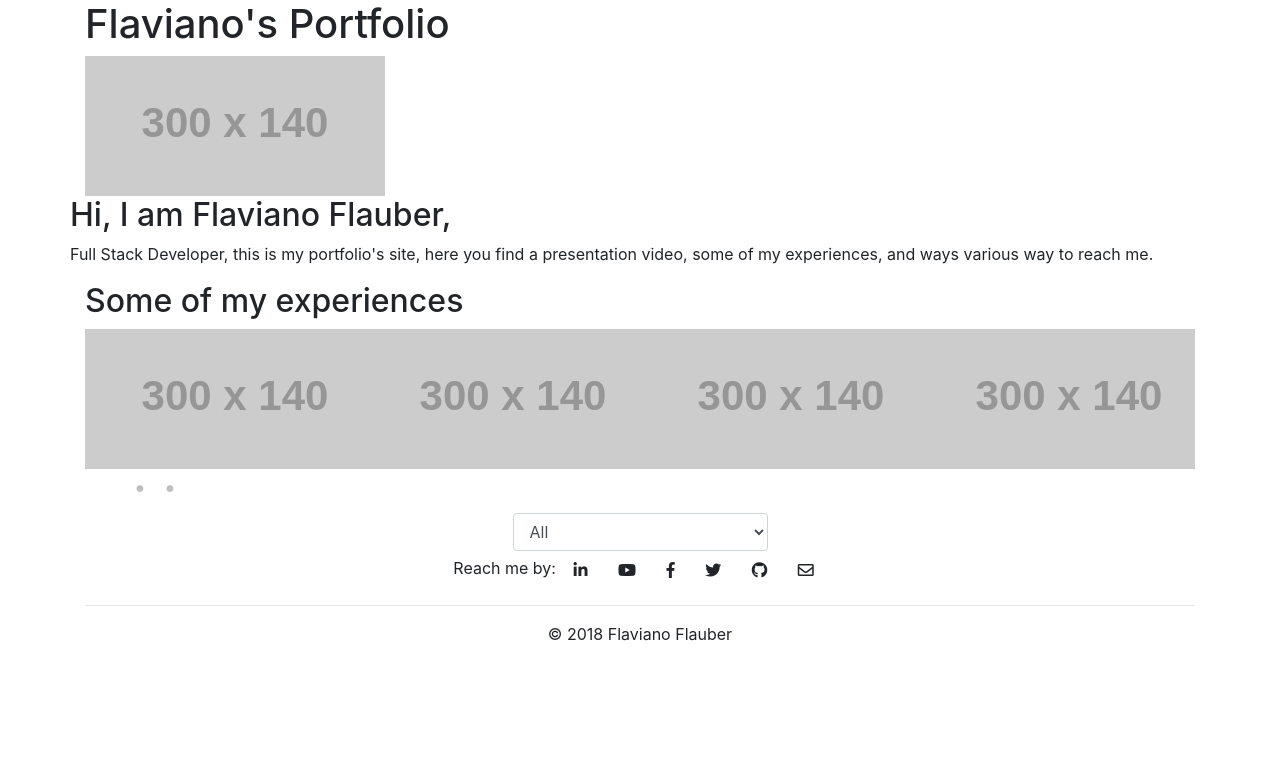
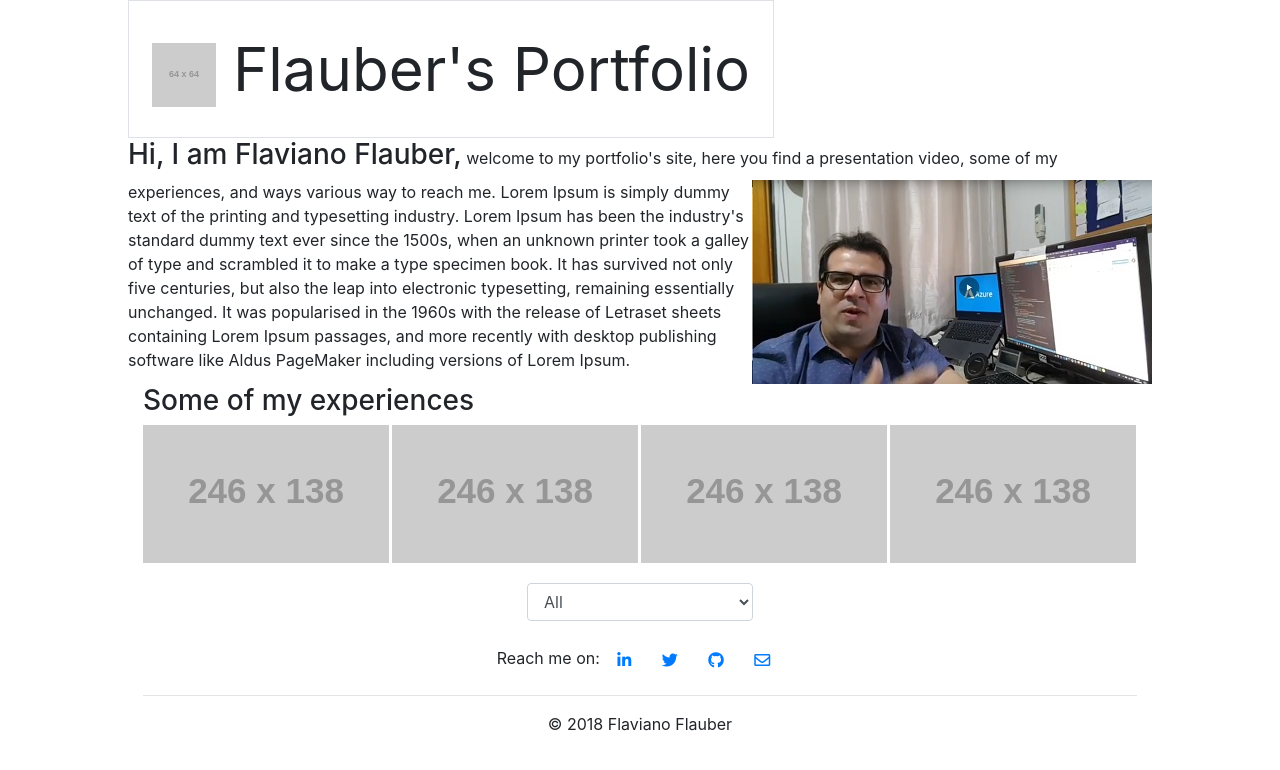
Before and after one commit to flauberjp/MyPortifolioSite, a plain HTML site: page index.html in a window 1280 px wide. Drawn offline with nearby package versions, Linux system fonts and the light colour scheme; placeholder pictures from the web are drawn by us.

Commit message:
Implemented responsiveness, except on the dialog

```diff
--- a/css/style.css
+++ b/css/style.css
@@ -1,3 +1,44 @@
+body {
+    max-width: 1024px;
+    margin: 0 auto !important;
+    float: none !important;
+}
+
+div.title {
+    left: 0;
+    padding: 23px;
+}
+
+@media screen and (min-width: 460px) {
+    div.title {
+        font-size: 40px;
+    }
+}
+
+@media screen and (min-width: 768px) {
+    div.title {
+        font-size: 60px;
+    }
+}
+
+div.filtro {
+    padding-top: 20px;
+    padding-bottom: 20px;
+}
+
+img.introductionImageLink, img.experienceImageLink {
+    float:left;
+}
+
+@media screen and (min-width: 768px) {
+    img.introductionImageLink {
+        float:right;
+    }
+}
+
+span > h3 { display: inline-block; }
+
+
 /* Used in slick.js carousel, see [9]  */
 .slick-dots li {
     position: relative;
--- a/index.html
+++ b/index.html
@@ -14,7 +14,7 @@
     <link rel="stylesheet" href="https://use.fontawesome.com/releases/v5.1.0/css/all.css" integrity="sha384-lKuwvrZot6UHsBSfcMvOkWwlCMgc0TaWr+30HWe3a4ltaBwTZhyTEggF5tJv8tbt"
         crossorigin="anonymous">
 
-    <link rel="stylesheet" type="text/css" href="//cdn.jsdelivr.net/npm/slick-carousel@1.8.1/slick/slick.css"/>
+    <link rel="stylesheet" type="text/css" href="//cdn.jsdelivr.net/npm/slick-carousel@1.8.1/slick/slick.css" />
     <link rel="stylesheet" href="css/style.css">
 
     <!-- the below three lines are a fix to get HTML5 semantic elements working in old versions of Internet Explorer-->
@@ -22,8 +22,6 @@
       <script src="https://cdnjs.cloudflare.com/ajax/libs/html5shiv/3.7.3/html5shiv.js"></script>
     <![endif]-->
 </head>
-
-<body>
 
 <body>
     <!-- Trailer Video Modal -->
@@ -40,7 +38,8 @@
                 </div>
 
                 <a href="#" class="hanging-close" data-dismiss="modal" aria-hidden="true">
-                    <img src="https://lh5.ggpht.com/v4-628SilF0HtHuHdu5EzxD7WRqOrrTIDi_MhEG6_qkNtUK5Wg7KPkofp_VJoF7RS2LhxwEFCO1ICHZlc-o_=s0#w=24&h=24"/>
+                    <img src="https://lh5.ggpht.com/v4-628SilF0HtHuHdu5EzxD7WRqOrrTIDi_MhEG6_qkNtUK5Wg7KPkofp_VJoF7RS2LhxwEFCO1ICHZlc-o_=s0#w=24&h=24"
+                    />
                 </a>
                 <div class="scale-media" id="trailer-video-container">
                 </div>
@@ -50,116 +49,71 @@
             </div>
         </div>
     </div>
-
-
-        <div class="container">
+    <div class="container-fluid">
 
         <!-- Content here -->
-            <div class="row">
-                <div class="col-sm">
-                    <h1>Flaviano's Portfolio</h1>
+        <div class="row align-items-center">
+            <div class="col-auto text-left title border">
+                <img src="http://via.placeholder.com/64x64" alt="Logo" class="center"> Flauber's Portfolio
             </div>
         </div>
 
-            <div class="row">
+        <div class="row justify-content-center">
+            <div class="col- movie-tile justify-content-center"
+                data-movie-title="My introduction..."
+                data-movie-storyline="Until Jan/2018 I was working on Software Testing field, doing mainly automation, a great journey, for sure(more than 12 years)... then I did a career moviment, in fact, a return to my origins(I had already worked 4 years as a dev before start my history in tests), again I am a developer, this time, a web developer. Specialties: Software Development, Software Testing, Software Automation Testing."
+                data-trailer-youtube-id="2WjZu5oqgEc"
+                data-toggle="modal"
+                data-target="#trailer">
 
-                    <div class="col-12 col-sm-5 col-md-4 col-lg-3 col-xl-2 movie-tile text-center"
-                    data-movie-title="Abraão Honório"
-                    data-movie-storyline="An ex-hitman comes out of retirement to track down the gangsters that took everything from him. With New York City as his bullet-riddled playground, JOHN WICK (Keanu Reeves) is a fresh and stylized take on the 'assassin genre'."
-                    data-trailer-youtube-id="zpOULjyy-n8"
-
-                    data-toggle="modal" data-target="#trailer">
-                    <!--
-                <div class="col-12 col-sm-5 col-md-4 col-lg-3 col-xl-2 movie-tile text-center"
-                    data-movie-title="Abraão Honório"
-                    data-movie-storyline="An ex-hitman comes out of retirement to track down the gangsters that took everything from him. With New York City as his bullet-riddled playground, JOHN WICK (Keanu Reeves) is a fresh and stylized take on the 'assassin genre'."
-                    data-trailer-youtube-id="https://upload.wikimedia.org/wikipedia/commons/thumb/0/00/Nadar_selfportrait.jpg/487px-Nadar_selfportrait.jpg"
-
-                    data-toggle="modal" data-target="#trailer">-->
-
-                    <img  src="http://via.placeholder.com/300x140">
-                </div>
-
-                <div class="col-*">
-
-                    <h2>Hi, I am Flaviano Flauber,</h2>
-                    <p>Full Stack Developer, this is my portfolio's site, here you find a presentation video, some of my experiences,
-                        and ways various way to reach me. </p>
+                <span class="content-heading"><h3>Hi, I am Flaviano Flauber, </h3></span>
+                <span>welcome to my portfolio's site, here you find a presentation video, some of my experiences,
+                    and ways various way to reach me. Lorem Ipsum is<img class="img-fluid introductionImageLink" src="img/introductionThumbnail_400x204.jpg"> simply dummy text of the printing and typesetting industry. Lorem Ipsum has been the industry's standard dummy text ever since the 1500s, when an unknown printer took a galley of type and scrambled it to make a type specimen book. It has survived not only five centuries, but also the leap into electronic typesetting, remaining essentially unchanged. It was popularised in the 1960s with the release of Letraset sheets containing Lorem Ipsum passages, and more recently with desktop publishing software like Aldus PageMaker including versions of Lorem Ipsum. </span>
             </div>
         </div>
 
-            <div class="row  justify-content-center">
+        <div class="row justify-content-center">
             <div class="col-sm">
-                    <h2>Some of my experiences</h2>
+                <div class="content-heading"><h3>Some of my experiences</h3></div>
+
                 <div class="slich-carousel">
                     <div class="experience hobbies">
-                            <img
-                            class="experience hobbies movie-tile"
-                            data-movie-title="exp01_hobby"
-                            data-movie-storyline="exp01_hobby description"
-                            data-image-src="http://via.placeholder.com/300x140?text=exp01_hobby"
-                            data-toggle="modal"
-                            data-target="#trailer"
-                            src="http://via.placeholder.com/300x140?text=exp01_hobby">
+                        <img class="experience hobbies movie-tile " data-movie-title="exp01_hobby" data-movie-storyline="exp01_hobby description"
+                            data-image-src="http://via.placeholder.com/246x138?text=exp01_hobby" data-toggle="modal" data-target="#trailer"
+                            src="http://via.placeholder.com/246x138?text=exp01_hobby">
                     </div>
                     <div class="experience blogPosts">
-                            <img
-                            class="experience blogPosts movie-tile"
-                            data-movie-title="exp02_blogPosts"
-                            data-movie-storyline="exp02_blogPosts description"
-                            data-image-src="http://via.placeholder.com/300x140?text=exp01_blogPosts"
-                            data-toggle="modal"
-                            data-target="#trailer"
-                            src="http://via.placeholder.com/300x140?text=exp02_blogPosts">
+                        <img class="experience blogPosts movie-tile" data-movie-title="exp02_blogPosts" data-movie-storyline="exp02_blogPosts description"
+                            data-image-src="http://via.placeholder.com/246x138?text=exp01_blogPosts" data-toggle="modal" data-target="#trailer"
+                            src="http://via.placeholder.com/246x138?text=exp02_blogPosts">
                     </div>
                     <div class="experience blogPosts">
-                            <img
-                            class="experience blogPosts movie-tile"
-                            data-movie-title="exp03_blogPosts"
-                            data-movie-storyline="exp03_blogPosts description"
-                            data-image-src="http://via.placeholder.com/300x140?text=exp03_blogPosts"
-                            data-toggle="modal"
-                            data-target="#trailer"
-                            src="http://via.placeholder.com/300x140?text=exp03_blogPosts">
+                        <img class="experience blogPosts movie-tile" data-movie-title="exp03_blogPosts" data-movie-storyline="exp03_blogPosts description"
+                            data-image-src="http://via.placeholder.com/246x138?text=exp03_blogPosts" data-toggle="modal" data-target="#trailer"
+                            src="http://via.placeholder.com/246x138?text=exp03_blogPosts">
                     </div>
                     <div class="experience hobbies">
-                            <img
-                            class="experience blogPosts movie-tile"
-                            data-movie-title="exp04_blogPosts"
-                            data-movie-storyline="exp03_blogPosts description"
-                            data-image-src="http://via.placeholder.com/300x140?text=exp04_blogPosts"
-                            data-toggle="modal"
-                            data-target="#trailer"
-                            src="http://via.placeholder.com/300x140?text=exp04_blogPosts">
+                        <img class="experience blogPosts movie-tile" data-movie-title="exp04_blogPosts" data-movie-storyline="exp03_blogPosts description"
+                            data-image-src="http://via.placeholder.com/246x138?text=exp04_blogPosts" data-toggle="modal" data-target="#trailer"
+                            src="http://via.placeholder.com/246x138?text=exp04_blogPosts">
                     </div>
                     <div class="experience article">
-                            <img
-                            class="experience article movie-tile"
-                            data-movie-title="exp05_article"
-                            data-movie-storyline="exp05_article description"
-                            data-image-src="http://via.placeholder.com/300x140?text=exp05_article"
-                            data-toggle="modal"
-                            data-target="#trailer"
-                            src="http://via.placeholder.com/300x140?text=exp05_article">
+                        <img class="experience article movie-tile" data-movie-title="exp05_article" data-movie-storyline="exp05_article description"
+                            data-image-src="http://via.placeholder.com/246x138?text=exp05_article" data-toggle="modal" data-target="#trailer"
+                            src="http://via.placeholder.com/246x138?text=exp05_article">
                     </div>
                     <div class="experience hobbies">
-                            <img
-                            class="experience hobbies movie-tile"
-                            data-movie-title="exp06_hobby"
-                            data-movie-storyline="exp06_hobby description"
-                            data-image-src="http://via.placeholder.com/300x140?text=exp06_hobby"
-                            data-toggle="modal"
-                            data-target="#trailer"
-                            src="http://via.placeholder.com/300x140?text=exp06_hobby">
+                        <img class="experience hobbies movie-tile" data-movie-title="exp06_hobby" data-movie-storyline="exp06_hobby description"
+                            data-image-src="http://via.placeholder.com/246x138?text=exp06_hobby" data-toggle="modal" data-target="#trailer"
+                            src="http://via.placeholder.com/246x138?text=exp06_hobby">
                     </div>
                 </div>
 
             </div>
         </div>
         <div class="row justify-content-center">
-                <div class="col-md-3">
-                    <select class="form-control"
-                    onchange="doSomething(this.value);">
+            <div class="col-md-3 filtro">
+                <select class="form-control" onchange="doSomething(this.value);">
                     <option value="allExperiences" selected>All</option>
                     <option value="hobbies">Hobbies</option>
                     <option value="blogPosts">Blog Posts</option>
@@ -170,23 +124,27 @@
 
         <div class="row">
             <div class="col-sm text-center">
-                    Reach me by:
-                    <a class="btn btn-social-icon">
+                Reach me on:
+                <a class="btn btn-social-icon" href="https://br.linkedin.com/in/flauber" target="#">
                     <i class="fab fa-linkedin-in"></i>
                 </a>
+                <!-- youtube
                 <a class="btn btn-social-icon">
                     <i class="fab fa-youtube"></i>
                 </a>
+                -->
+                <!-- facebook
                 <a class="btn btn-social-icon">
                     <i class="fab fa-facebook-f"></i>
                 </a>
-                    <a class="btn btn-social-icon">
+                -->
+                <a class="btn btn-social-icon" href="https://twitter.com/flauberjp" target="#">
                     <i class="fab fa-twitter"></i>
                 </a>
-                    <a class="btn btn-social-icon">
+                <a class="btn btn-social-icon"  href="https://github.com/flauberjp" target="#">
                     <i class="fab fa-github"></i>
                 </a>
-                    <a class="btn btn-social-icon">
+                <a class="btn btn-social-icon" href="mailto:flauberjp@gmail.com?Subject=Contact%20from%20your%20website" target="#">
                     <i class="far fa-envelope"></i>
                 </a>
                 <div class="row">
--- a/js/script-main.js
+++ b/js/script-main.js
@@ -2,9 +2,9 @@
 $('.slich-carousel').slick({
   arrows: false,
   autoplay: true,
-  dots: true,
+  dots: false,
   infinite: false,
-  speed: 300,
+  speed: 100,
   slidesToShow: 4,
   slidesToScroll: 4,
   responsive: [
@@ -55,11 +55,13 @@ $(document).on('click', '.hanging-close, .modal-backdrop, .modal', function (eve
 });
 // Play a movie or show a picture in modal when opened
 $(document).on('click', '.movie-tile', function (event) {
+  $("#movie-storyline-container").empty();
   var trailerYouTubeId = $(this).attr('data-trailer-youtube-id')
   var imgSrc = $(this).attr('data-image-src')
   if (!!imgSrc) {
-    $("#trailer-video-container").empty().append($("<img></img>", {
-      'src': imgSrc
+    $("#movie-storyline-container").append($("<img></img>", {
+      'src': imgSrc,
+      'class': 'img-fluid experienceImageLink'
     }));
   } else {
     var sourceUrl = 'https://www.youtube.com/embed/' + trailerYouTubeId + '?autoplay=1&html5=1';
@@ -72,5 +74,5 @@ $(document).on('click', '.movie-tile', function (event) {
   }
 
   $("#movie-title-container").empty().append($(this).attr('data-movie-title'));
-  $("#movie-storyline-container").empty().append($(this).attr('data-movie-storyline'));
+  $("#movie-storyline-container").append($(this).attr('data-movie-storyline'));
 });
```
Also changed, not shown: img/introductionThumbnail_246x138.jpg (added), img/introductionThumbnail_400x204.jpg (added). Lines whose indentation alone changed are shown as unchanged.
